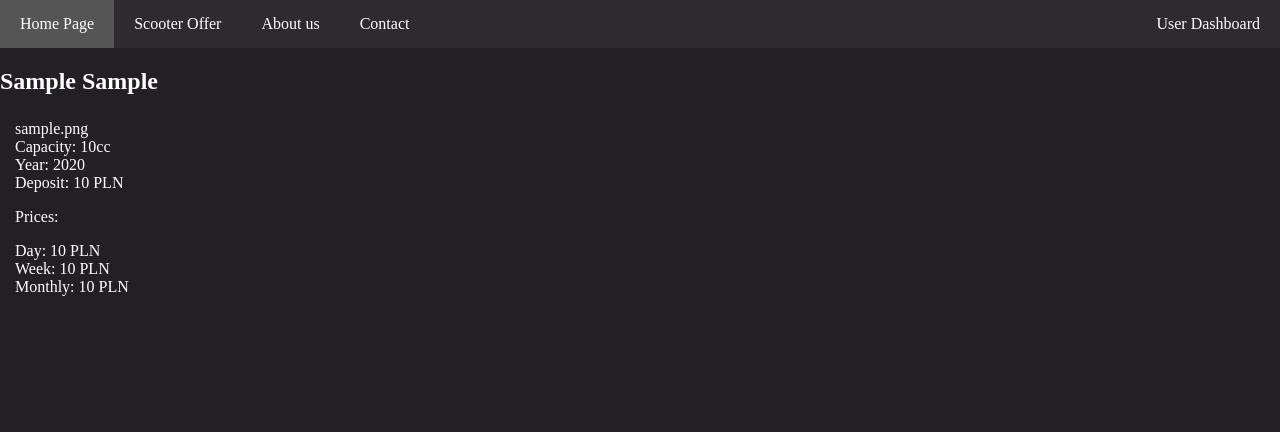
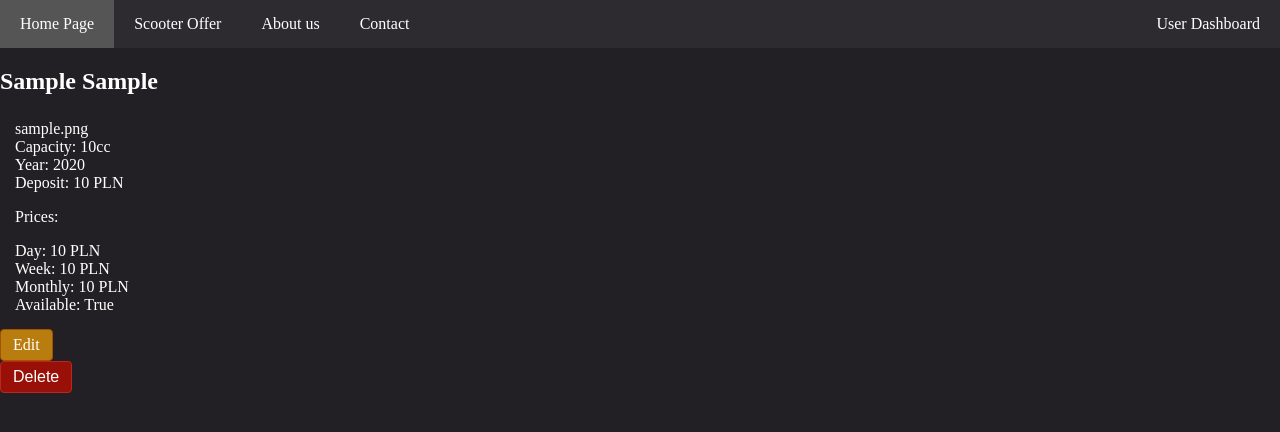
Before and after one commit to Kalickii/ScooterReservation, a Django app: page /scooters/main/1 in a window 1280 px wide. Shown: the top 432 px of the page. Run offline with Django 5.2, Linux system fonts and the light colour scheme; a user stored in the database is signed in; tables that the repository leaves empty hold one stand-in row (values such as "Sample post").

Commit message:
Add edit/delete buttons with CSS and implement scooter update/delete actions

```diff
--- a/scooters/static/scooters/css/styles.css
+++ b/scooters/static/scooters/css/styles.css
@@ -42,3 +42,31 @@ body {
     color: white;
     text-decoration: none;
 }
+
+/*Buttons*/
+.btn {
+  display: inline-block;
+  padding: 6px 12px;
+  font-size: 16px;
+  text-decoration: none;
+  border-radius: 4px;
+  cursor: pointer;
+  text-align: center;
+  border: none;
+}
+
+.edit-btn {
+  background-color: #b97c0f;
+  color: white;
+  border: 1px solid #a45200;
+}
+
+.delete-btn {
+  background-color: #981007;
+  color: white;
+  border: 1px solid #b9271f;
+}
+
+.btn:hover {
+  opacity: 0.8;
+}
--- a/scooters/templates/scooters/scooter_detail.html
+++ b/scooters/templates/scooters/scooter_detail.html
@@ -35,5 +35,23 @@
                 Monthly: {{ monthly }} PLN
             {% endblocktrans %}
         </li>
+        {% if user.is_staff %}
+        <li>
+            {% blocktrans with available=scooter.available %}
+                Available: {{ available }}
+            {% endblocktrans %}
+        </li>
+        {% endif %}
     </ul>
+    <div class="button-container">
+      {% if user.is_superuser %}
+        <a href="{% url 'scooter-update' scooter_id=scooter.id %}" class="btn edit-btn">Edit</a>
+          <form method="post">
+            {% csrf_token %}
+            <button type="submit" class="btn delete-btn" onclick="return confirm('Are you sure you want to delete this scooter?');">Delete</button>
+          </form>
+      {% elif user.is_staff %}
+        <a href="{% url 'scooter-update' scooter_id=scooter.id %}" class="btn edit-btn">Edit</a>
+      {% endif %}
+    </div>
 {% endblock %}
--- a/scooters/urls.py
+++ b/scooters/urls.py
@@ -1,9 +1,10 @@
 from django.urls import path
 
-from scooters import views as scooters_temp
+from scooters import views as scooters
 
 
 urlpatterns = [
-    path('main/', scooters_temp.ScooterListView.as_view(), name='scooter-list'),
-    path('main/<scooter_id>', scooters_temp.ScooterDetailView.as_view(), name='scooter-detail'),
+    path('main/', scooters.ScooterListView.as_view(), name='scooter-list'),
+    path('main/<scooter_id>', scooters.ScooterDetailView.as_view(), name='scooter-detail'),
+    path('main/<scooter_id>/edit', scooters.ScooterUpdateView.as_view(), name='scooter-update'),
 ]
--- a/scooters/views.py
+++ b/scooters/views.py
@@ -1,4 +1,5 @@
-from django.views.generic import ListView, DetailView
+from allauth.core.internal.httpkit import redirect
+from django.views.generic import ListView, DetailView, UpdateView
 
 from scooters.models import Scooter
 
@@ -24,3 +25,12 @@ class ScooterDetailView(DetailView):
         if self.request.user.is_staff:
             return Scooter.objects.all()
         return Scooter.objects.filter(available=True)
+
+    def post(self, request, *args, **kwargs):
+        if self.request.user.is_superuser:
+            Scooter.objects.get(pk=self.kwargs['scooter_id']).delete()
+            return redirect('scooter-list')
+
+
+class ScooterUpdateView(UpdateView):
+    pass
```
